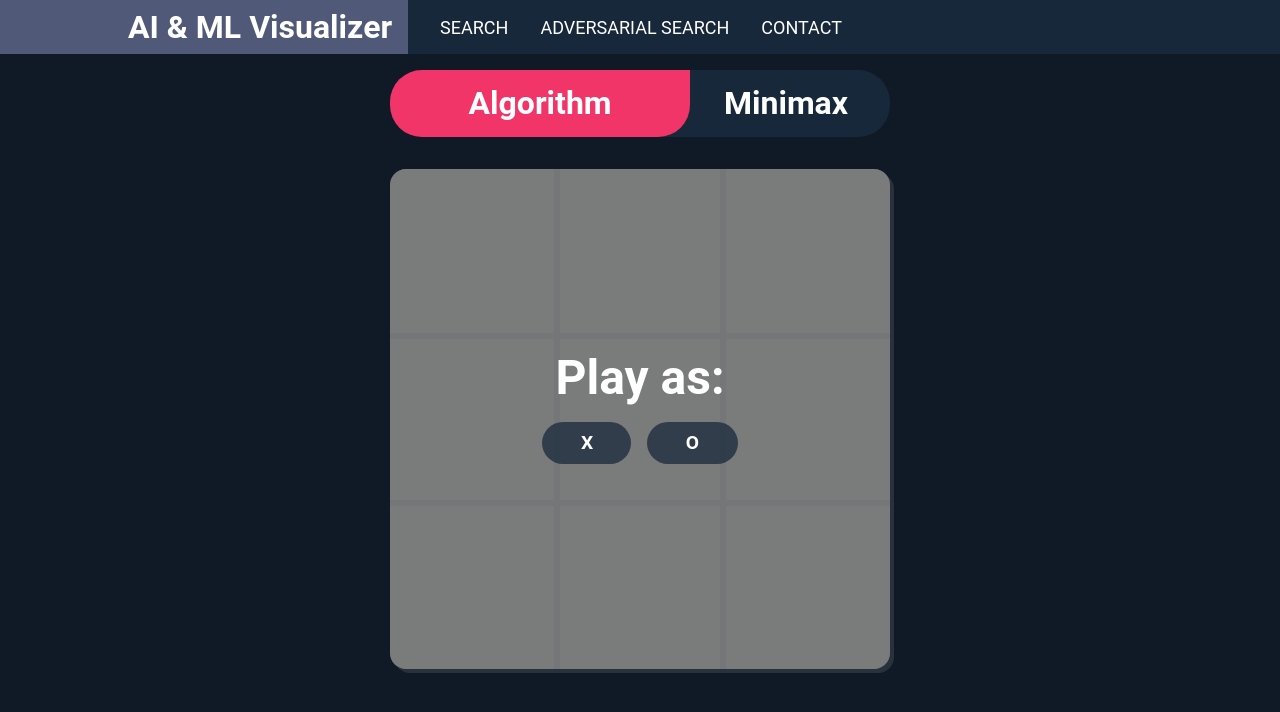
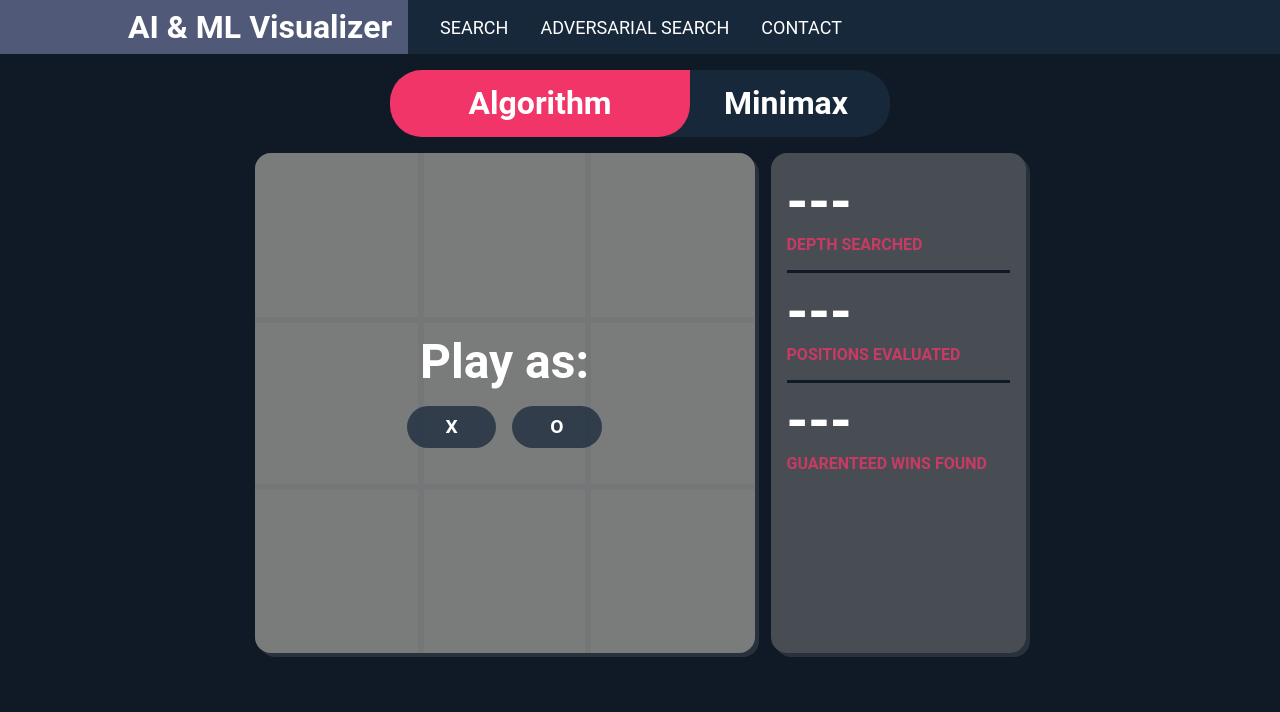
Before and after one commit to raychungno1/ML-Visualizer, a website: page adv-search.html in a window 1280 px wide. Drawn offline with Linux system fonts and the light colour scheme.

Commit message:
added minimax stats

```diff
--- a/adv-search.html
+++ b/adv-search.html
@@ -30,6 +30,7 @@
       </div>
     </div>
 
+    <div class="ttt">
       <div class="board" id="board">
         <div class="cell" data-cell></div>
         <div class="cell" data-cell></div>
@@ -50,6 +51,15 @@
           </div>
         </div>
       </div>
+      <div class="stats">
+        <div class="stat-data" id="depth">---</div>
+        <div class="stat-lbl">Depth Searched</div>
+        <div class="stat-data" id="positions">---</div>
+        <div class="stat-lbl">Positions Evaluated</div>
+        <div class="stat-data" id="wins">---</div>
+        <div class="stat-lbl">Guarenteed Wins Found</div>
+      </div>
+    </div>
     <script src="js/adversarial-search/tic-tac-toe.js"></script>
   </body>
 </html>
--- a/css/adv-search.css
+++ b/css/adv-search.css
@@ -4,7 +4,7 @@
 }
 
 :root {
-    --cell-size: calc(80vw / 3);
+    --cell-size: calc(77.5vw / 3);
     --max-cell-size: calc(500px / 3);
     --mark-size: min(calc(var(--cell-size) * 0.9), calc(var(--max-cell-size) * 0.9));
 }
@@ -295,3 +295,53 @@ body {
     0%      { width: 0; }
     100%    { width: min(calc(var(--cell-size) * 2.95), calc(var(--max-cell-size) * 2.95)); }
 }
+
+.stats {
+    margin: 2em auto;
+    width: 80%;
+    max-width: 500px;
+    color: white;
+    background: rgba(128, 128, 128, 0.5);
+    box-shadow: 4px 4px 0 rgba(255,255,255,0.1);
+    border-radius: 1rem;
+    padding: 1em;
+    font-weight: bold;
+    text-align: center;
+}
+
+.stat-data {
+    font-size: 3.5rem;
+}
+
+.stat-lbl {
+    text-transform: uppercase;
+    color: rgba(242, 53, 104, .75);
+}
+
+.stat-data:not(:first-child) {
+    padding-top: .1em;
+}
+
+.stat-lbl:not(:last-child) {
+    padding-bottom: 1em;
+    border-bottom: 3px solid #101A26;
+}
+
+@media (min-width: 900px) {
+    .ttt {
+        display: flex;
+        gap: 1rem;
+        justify-content: center;
+    }
+
+    .board {
+        margin: 0;
+    }
+
+    .stats {
+        margin: 0;
+        width: 20%;
+        max-width: 255px;
+        text-align: left;
+    }
+}
--- a/css/main.css
+++ b/css/main.css
@@ -129,7 +129,7 @@ h1, h2, p {
     font-size: 1.2rem;
 }
 
-.btn:hover { background-color: rgba(242, 53, 104, .5) }
+.btn:hover { background-color: rgba(242, 53, 104, .75) }
 
 .grid-container {
     border-radius: 1em;
--- a/js/adversarial-search/tic-tac-toe.js
+++ b/js/adversarial-search/tic-tac-toe.js
@@ -52,6 +52,9 @@ function startGame() {
     game.fill("");
     setBoardHoverClass();
     winningMsgElement.classList.remove('show');
+    document.getElementById("depth").textContent = 0;
+    document.getElementById("positions").textContent = 0;
+    document.getElementById("wins").textContent = 0;
 }
 
 function handleClick(e) {
@@ -81,20 +84,32 @@ function aiTurn() {
     let max = -Infinity;
     let successors = getSuccessors();
     let maxIndex = successors[0];
+    let algStats = {
+        depth: 0,
+        positions: 0,
+        wins: 0
+    };
 
     successors.forEach(i => {
         game[i] = currentClass;
+        algStats.depth = 1;
+        algStats.positions++;
 
-        let val = minimax(game, false, 1);
+        let val = minimax(game, false, 1, algStats);
         if (val > max) {
             max = val;
             maxIndex = i;
         }
 
+        if (val > 0) algStats.wins++;
+
         game[i] = ""
     });
 
     placeMark(cellElements[maxIndex], currentClass);
+    document.getElementById("depth").textContent = algStats.depth;
+    document.getElementById("positions").textContent = algStats.positions;
+    document.getElementById("wins").textContent = algStats.wins;
 
     let combos = checkWin(currentClass)
     if (combos.length !== 0) {
@@ -113,8 +128,9 @@ function getSuccessors() {
     }, [])
 }
 
-function minimax(game, isMax, depth) {
+function minimax(game, isMax, depth, algStats) {
     let currentClass = xTurn ? X : O;
+    algStats.depth = Math.max(algStats.depth, depth);
     if (checkWin(currentClass).length !== 0) return (isMax ? -1 : 1) / depth;
     if (isDraw()) return 0;
 
@@ -123,11 +139,12 @@ function minimax(game, isMax, depth) {
 
     let val = isMax ? -Infinity : Infinity;
     let successors = getSuccessors();
-
+    // console.log(successors.length);
     successors.forEach(i => {
         game[i] = currentClass;
+        algStats.positions++;
 
-        val = isMax ? Math.max(val, minimax(game, false, depth + 1)) : Math.min(val, minimax(game, true, depth + 1));
+        val = isMax ? Math.max(val, minimax(game, false, depth + 1, algStats)) : Math.min(val, minimax(game, true, depth + 1, algStats));
 
         game[i] = ""
     });
```
Lines whose indentation alone changed are shown as unchanged.
